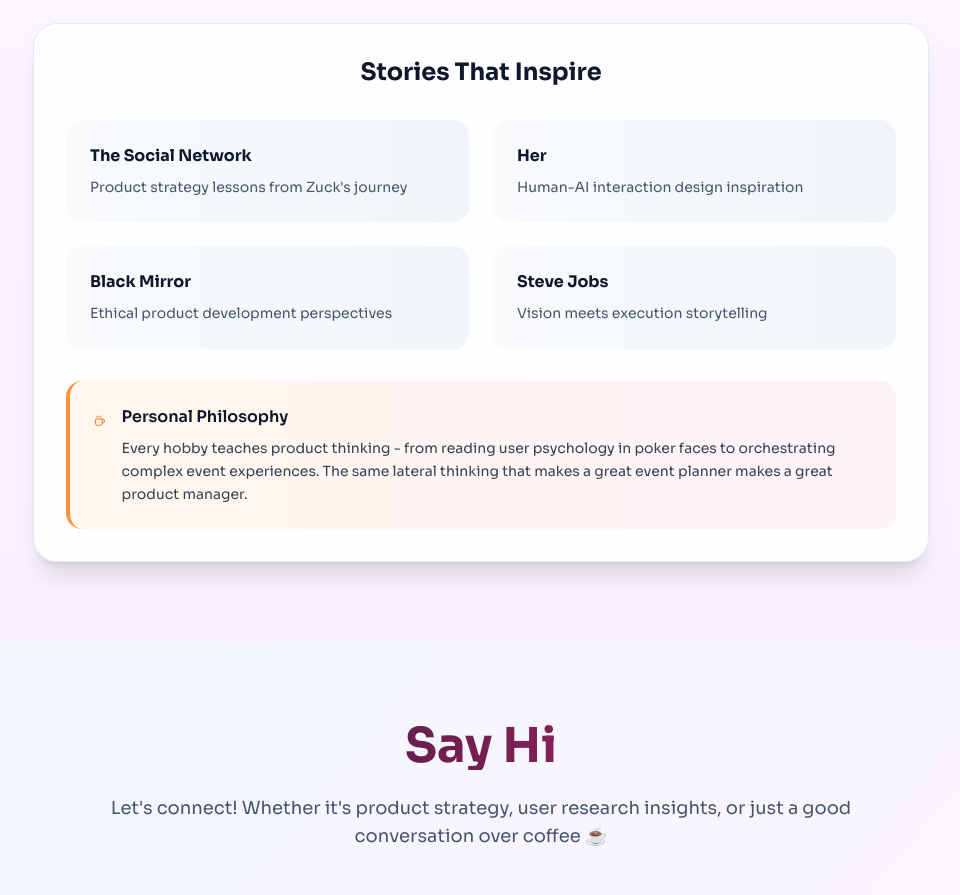
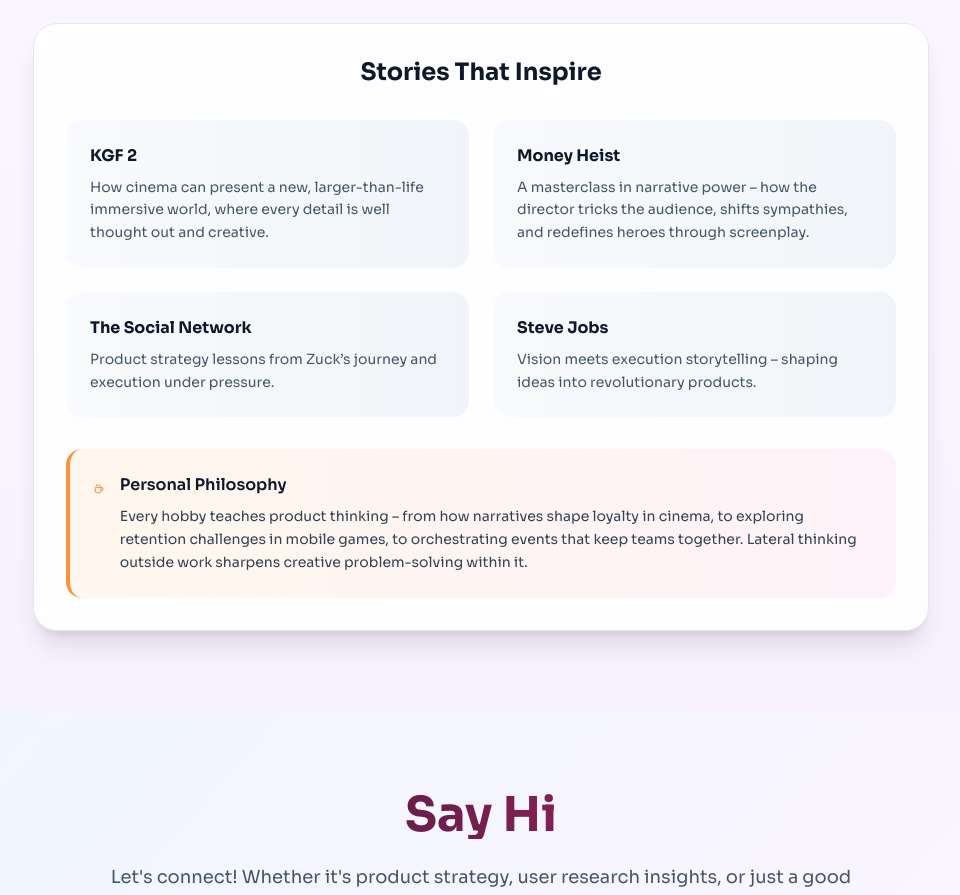
Before and after one commit to AnimeshJhawar/product-playground-stories, a React (Vite) app: page / in a window 1280 px wide. Shown: the part 6380-7275 px from the top of the page, without its empty margins (159-1119 px from the left). Built offline with nearby package versions, Linux system fonts and the light colour scheme.

Commit message:
Update LifeBeyondWork.tsx

```diff
--- a/src/components/LifeBeyondWork.tsx
+++ b/src/components/LifeBeyondWork.tsx
@@ -1,7 +1,6 @@
-
 import React, { useState } from 'react';
 import { motion } from 'framer-motion';
-import { Film, BookOpen, Gamepad2, Lightbulb, Coffee, Music } from 'lucide-react';
+import { Film, BookOpen, Gamepad2, Lightbulb, Coffee } from 'lucide-react';
 
 const LifeBeyondWork = () => {
   const [activeTab, setActiveTab] = useState(0);
@@ -13,10 +12,10 @@ const LifeBeyondWork = () => {
       content: {
         title: "Stories That Inspire",
         items: [
-          { name: "The Social Network", why: "Product strategy lessons from Zuck's journey" },
-          { name: "Her", why: "Human-AI interaction design inspiration" },
-          { name: "Black Mirror", why: "Ethical product development perspectives" },
-          { name: "Steve Jobs", why: "Vision meets execution storytelling" }
+          { name: "KGF 2", why: "How cinema can present a new, larger-than-life immersive world, where every detail is well thought out and creative." },
+          { name: "Money Heist", why: "A masterclass in narrative power – how the director tricks the audience, shifts sympathies, and redefines heroes through screenplay." },
+          { name: "The Social Network", why: "Product strategy lessons from Zuck’s journey and execution under pressure." },
+          { name: "Steve Jobs", why: "Vision meets execution storytelling – shaping ideas into revolutionary products." }
         ]
       }
     },
@@ -26,10 +25,10 @@ const LifeBeyondWork = () => {
       content: {
         title: "Currently Reading Stack",
         items: [
-          { name: "Atomic Habits", why: "Building systems for continuous improvement" },
-          { name: "Zero to One", why: "Creating monopolies through innovation" },
-          { name: "The Lean Startup", why: "Validated learning and rapid iteration" },
-          { name: "Hooked", why: "Building habit-forming products" }
+          { name: "Bhagavad Gita", why: "Timeless lessons on duty, clarity of thought, and decision-making under dilemmas." },
+          { name: "Atomic Habits", why: "Building systems for continuous improvement through small, compounding actions." },
+          { name: "The Power of Your Subconscious Mind", why: "Harnessing inner thought processes to build confidence and focus." },
+          { name: "Hooked", why: "Building habit-forming products by understanding human psychology." }
         ]
       }
     },
@@ -39,10 +38,10 @@ const LifeBeyondWork = () => {
       content: {
         title: "Games & Sports Philosophy",
         items: [
-          { name: "Table Tennis", why: "Quick decision making under pressure" },
-          { name: "Foosball", why: "Strategic thinking and team coordination" },
-          { name: "Chess.com", why: "Long-term planning and pattern recognition" },
-          { name: "Poker", why: "Risk assessment and reading people" }
+          { name: "Football", why: "Teamwork, strategy, and adapting quickly in dynamic situations." },
+          { name: "Gym", why: "Discipline, consistency, and incremental growth mindset." },
+          { name: "Table Tennis", why: "Quick decision-making under pressure and reflex training." },
+          { name: "Random Insta Ad Games", why: "Exploring quick design psychology – downloading, playing, then deleting reveals user retention challenges." }
         ]
       }
     },
@@ -50,12 +49,12 @@ const LifeBeyondWork = () => {
       title: "🎨 Creative Projects",
       icon: <Lightbulb className="w-6 h-6" />,
       content: {
-        title: "Event Planning Highlights",
+        title: "Team Building & Events",
         items: [
-          { name: "Swarnleela (Golden Jubilee)", why: "Complex stakeholder management & cultural storytelling" },
-          { name: "50th Birthday Celebration", why: "Personalized experience design & surprise choreography" },
-          { name: "Team Offsites", why: "Building psychological safety through creative activities" },
-          { name: "Crypto Trading Models", why: "Data analysis meets behavioral psychology" }
+          { name: "Swarnleela (Golden Jubilee)", why: "Complex stakeholder management & cultural storytelling." },
+          { name: "50th Birthday Celebration", why: "Personalized experience design & surprise choreography." },
+          { name: "Team Offsites", why: "Building psychological safety and keeping the team connected through creativity." },
+          { name: "Organizing Ideas", why: "Enjoying the process of planning and executing events that keep the team together." }
         ]
       }
     }
@@ -148,9 +147,9 @@ const LifeBeyondWork = () => {
                     Personal Philosophy
                   </h4>
                   <p className="text-slate-700 dark:text-slate-300 text-sm leading-relaxed">
-                    Every hobby teaches product thinking - from reading user psychology in poker faces
-                    to orchestrating complex event experiences. The same lateral thinking that makes
-                    a great event planner makes a great product manager.
+                    Every hobby teaches product thinking – from how narratives shape loyalty in cinema,
+                    to exploring retention challenges in mobile games, to orchestrating events that keep teams together.
+                    Lateral thinking outside work sharpens creative problem-solving within it.
                   </p>
                 </div>
               </div>
```
